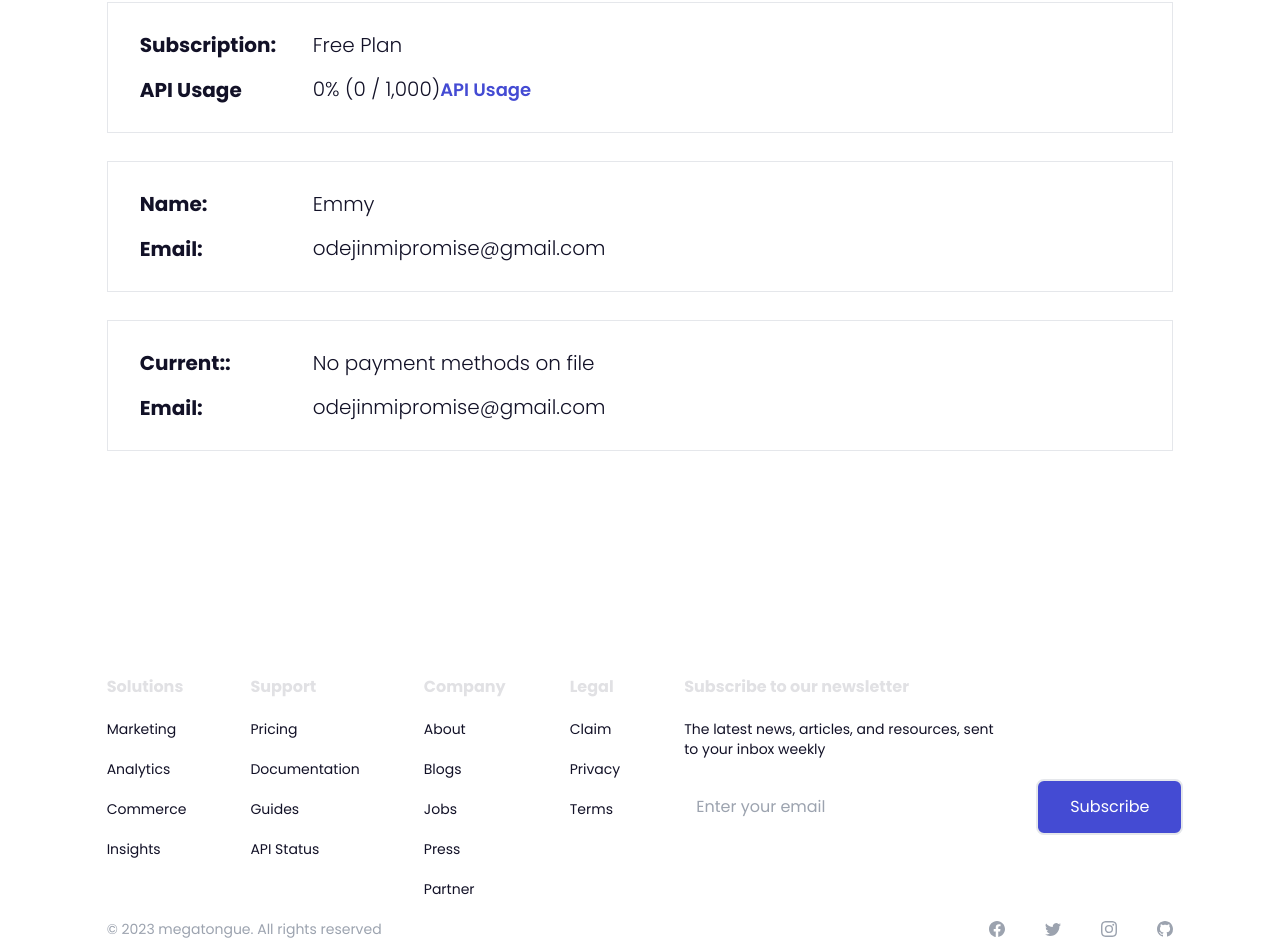
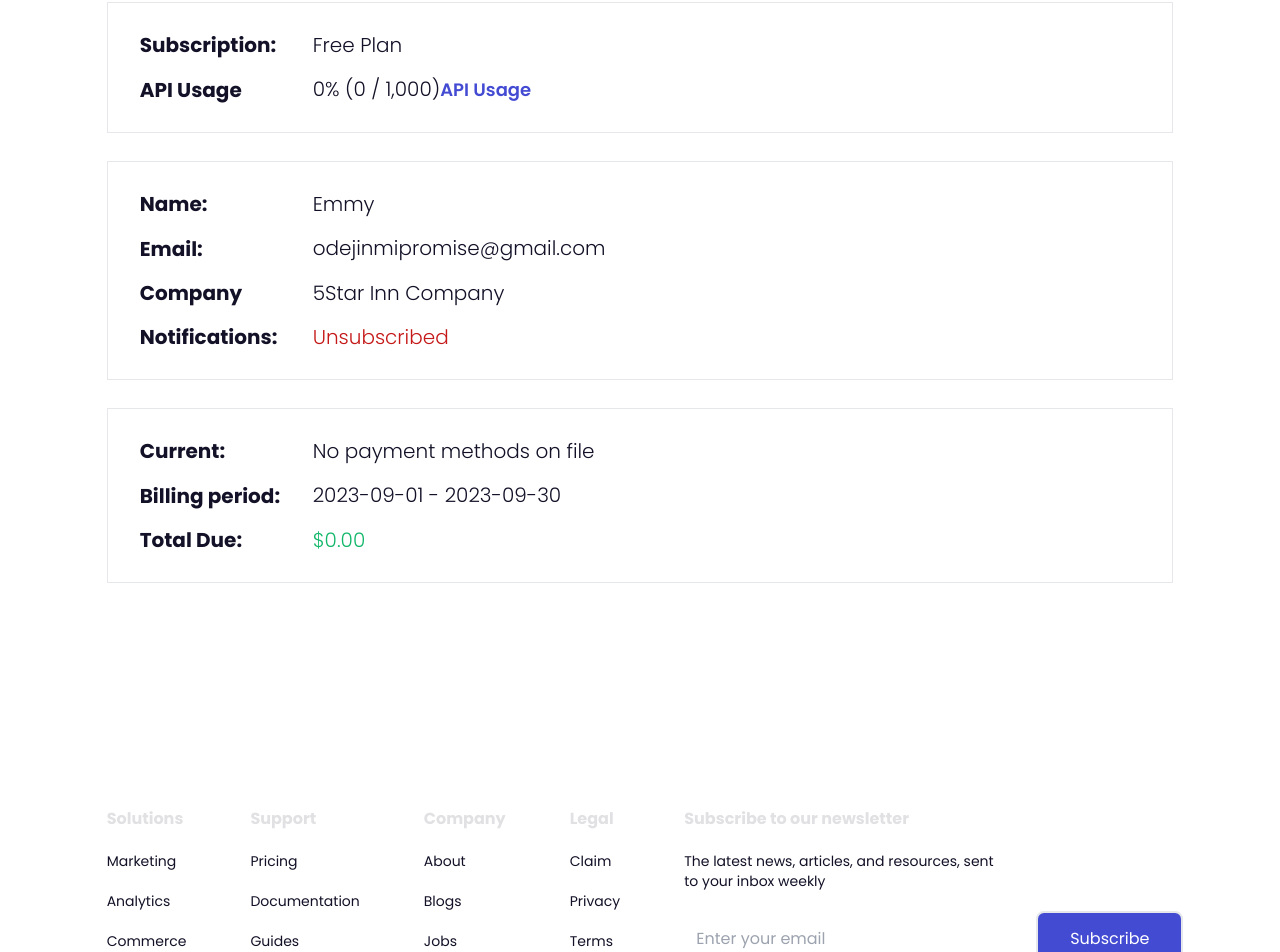
Before and after one commit to stivex001/MegaTongue, a React (Vite) app: page /subscription-plan in a window 1280 px wide. Shown: the part 1205-2157 px from the top of the page. Built offline with nearby package versions, Linux system fonts and the light colour scheme.

Commit message:
feat: completed the ui for the subscription

```diff
--- a/src/components/SubscriptionInfo.tsx
+++ b/src/components/SubscriptionInfo.tsx
@@ -23,6 +23,7 @@ const SubscriptionInfo = ({
 }: Props) => {
   return (
     <section className={` mx-auto w-5/6  md:h-full md:pb-0 border `}>
+      {title === "Subscription:" && (
         <div className="py-7 px-8 flex flex-col gap-4">
           <div className="flex items-center gap-9">
             <p className="text-dark-20 font-bold text-xl w-[137px]">{title} </p>
@@ -38,15 +39,18 @@ const SubscriptionInfo = ({
             </span>
           </div>
         </div>
+      )}
 
-      {title === "name" && (
+      {title === "Name:" && (
         <div className="py-7 px-8 flex flex-col gap-4">
           <div className="flex items-center gap-9">
             <p className="text-dark-20 font-bold text-xl w-[137px]">{title} </p>
             <span className="text-dark-20 text-xl font-light">{desc} </span>
           </div>
           <div className="flex items-center gap-9">
-            <p className="text-dark-20 font-bold text-xl w-[137px]">{api}</p>
+            <p className="text-dark-20 font-bold text-xl w-[137px] whitespace-nowrap">
+              {api}
+            </p>
             <span className="text-dark-20 text-xl font-light">
               {apiDesc}
               <span className="text-purple-20 font-semibold text-[18px]">
@@ -58,13 +62,45 @@ const SubscriptionInfo = ({
             <p className="text-dark-20 font-bold text-xl w-[137px]">
               {company}{" "}
             </p>
-            <span className="text-dark-20 text-xl font-light">{comName} </span>
+            <span className="text-dark-20 text-xl font-light">
+              {comName}{" "}
+            </span>
           </div>
           <div className="flex items-center gap-9">
             <p className="text-dark-20 font-bold text-xl w-[137px]">
               {notification}{" "}
             </p>
-            <span className="text-dark-20 text-xl font-light">{not} </span>
+            <span className="text-[#C51818] text-xl font-light">
+              {not}{" "}
+            </span>
+          </div>
+        </div>
+      )}
+
+      {title === "Current:" && (
+        <div className="py-7 px-8 flex flex-col gap-4">
+          <div className="flex items-center gap-9">
+            <p className="text-dark-20 font-bold text-xl w-[137px]">{title} </p>
+            <span className="text-dark-20 text-xl font-light">{desc} </span>
+          </div>
+          <div className="flex items-center gap-9">
+            <p className="text-dark-20 font-bold text-xl w-[137px] whitespace-nowrap">
+              {api}
+            </p>
+            <span className="text-dark-20 text-xl font-light">
+              {apiDesc}
+              <span className="text-purple-20 font-semibold text-[18px]">
+                {apiUsages}
+              </span>
+            </span>
+          </div>
+          <div className="flex items-center gap-9">
+            <p className="text-dark-20 font-bold text-xl w-[137px]">
+              {company}{" "}
+            </p>
+            <span className="text-light-green text-xl font-light">
+              {comName}{" "}
+            </span>
           </div>
         </div>
       )}
--- a/src/pages/Subscription.tsx
+++ b/src/pages/Subscription.tsx
@@ -31,14 +31,12 @@ const Subscription = () => {
         not="Unsubscribed"
       />
        <SubscriptionInfo
-        title="Current::"
+        title="Current:"
         desc="No payment methods on file"
-        api="Email:"
-        apiDesc="odejinmipromise@gmail.com"
-        company="Company"
-        comName="5Star Inn Company"
-        notification="Notifications:"
-        not="Unsubscribed"
+        api="Billing period:"
+        apiDesc="2023-09-01 - 2023-09-30"
+        company="Total Due:"
+        comName="$0.00"
       />
     </div>
   );
```
Lines whose indentation alone changed are shown as unchanged.
